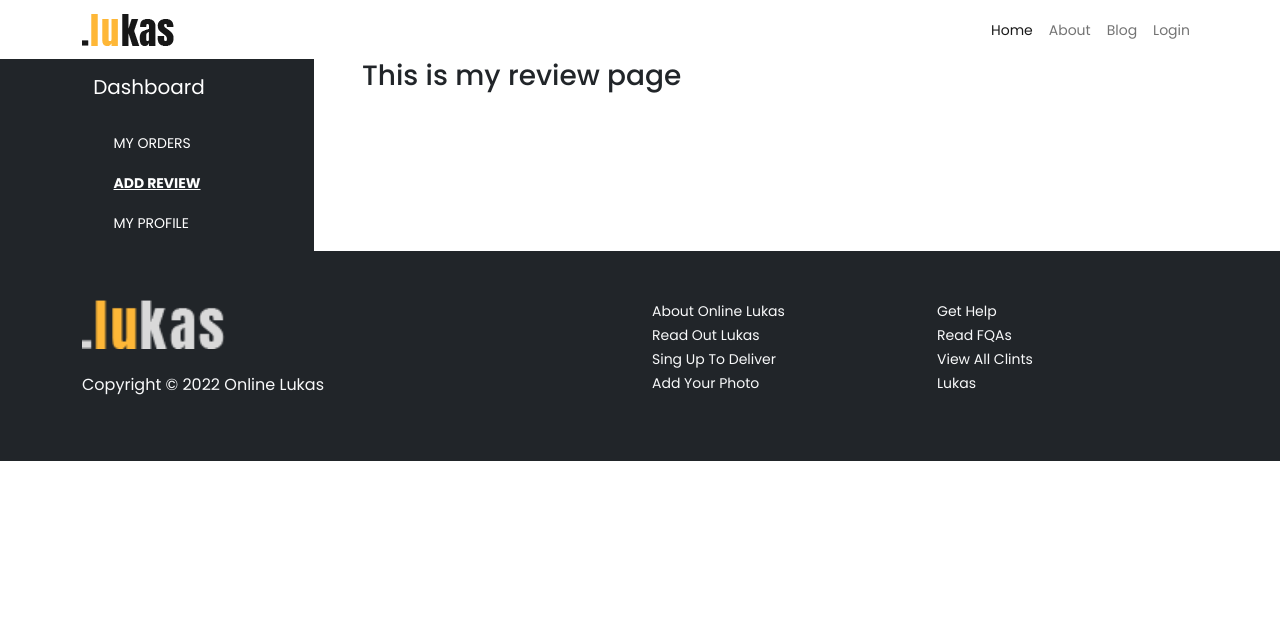
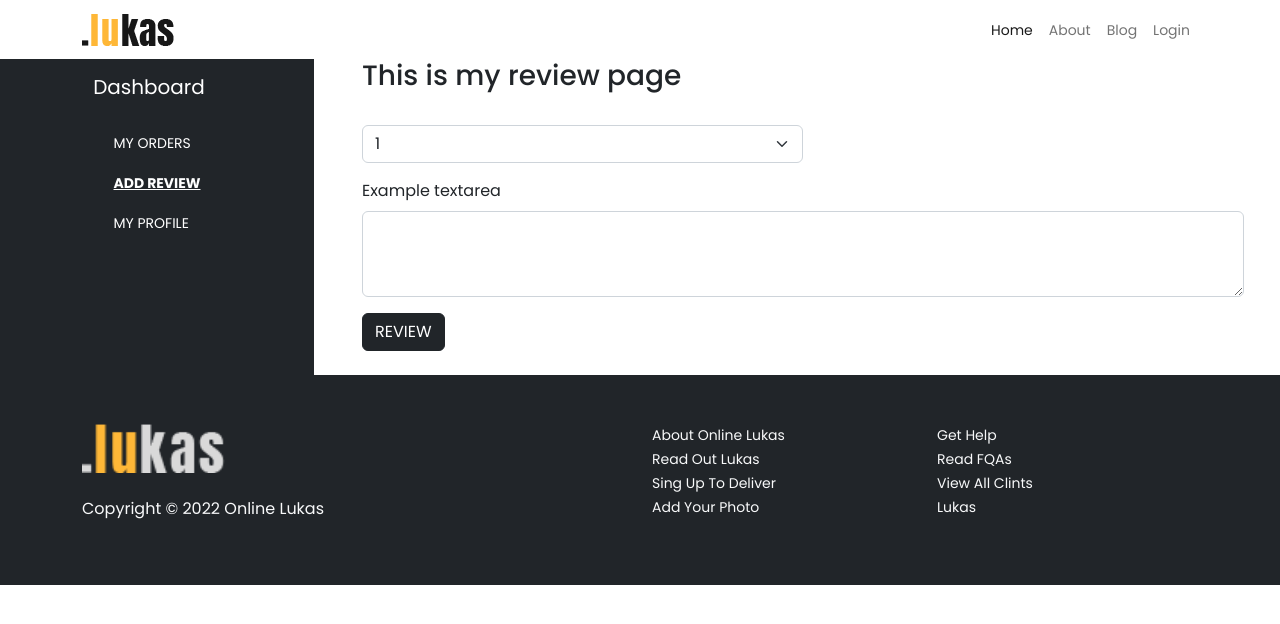
Before and after one commit to MdTasib/Lukas-client, a React (Create React App) app: page /dashboard/review in a window 1280 px wide. Shown: the top 624 px of the page. Built offline with nearby package versions, Linux system fonts and the light colour scheme; no server answers.

Commit message:
add review

```diff
--- a/src/pages/Dashboard/MyOrders.js
+++ b/src/pages/Dashboard/MyOrders.js
@@ -5,30 +5,58 @@ import { useQuery } from "react-query";
 import { useNavigate } from "react-router-dom";
 import auth from "../../firebase.init";
 import Loading from "../../shared/Loading";
+import Swal from "sweetalert2";
 
 const MyOrders = () => {
 	const [user, loading] = useAuthState(auth);
 	const navigate = useNavigate();
 
-	const { data: purcahsesOrder, isLoading } = useQuery(
-		["purcahsesOrder", user?.email],
-		() =>
+	const {
+		data: purcahsesOrder,
+		isLoading,
+		refetch,
+	} = useQuery(["purcahsesOrder", user?.email], () =>
 		fetch(`http://localhost:5000/purcahses?email=${user?.email}`, {
 			method: "GET",
 			headers: {
 				authorization: `Bearer ${localStorage.getItem("accessToken")}`,
 			},
 		}).then(res => {
-				console.log(res);
 			if (res.status === 401 || res.status === 403) {
 				signOut(auth);
 				localStorage.removeItem("accessToken");
 				navigate("/");
-					console.log(res);
 			}
 			return res.json();
 		})
 	);
+
+	const handleDelete = id => {
+		Swal.fire({
+			title: "Are you sure?",
+			text: "You Delete This Product",
+			icon: "warning",
+			showCancelButton: true,
+			confirmButtonColor: "#3085d6",
+			cancelButtonColor: "#d33",
+			confirmButtonText: "Yes, delete it!",
+		}).then(result => {
+			if (result.isConfirmed) {
+				fetch(`http://localhost:5000/purcahses/${id}`, {
+					method: "DELETE",
+					headers: {
+						"content-type": "application/json",
+						authorization: `Bearer ${localStorage.getItem("accessToken")}`,
+					},
+				})
+					.then(res => res.json())
+					.then(data => {
+						refetch();
+					});
+				Swal.fire("Deleted!", "Doctor has been deleted.", "success");
+			}
+		});
+	};
 
 	if (loading || isLoading) {
 		return <Loading />;
@@ -55,7 +83,14 @@ const MyOrders = () => {
 							<td>{order.name}</td>
 							<td>{order.productQuantity}</td>
 							<td>
-								<button className='btn btn-sm btn-danger'>Cancel</button>
+								<button
+									onClick={() => handleDelete(order._id)}
+									className='btn btn-sm btn-outline-danger'>
+									Cancel
+								</button>
+								<button className='btn btn-sm btn-outline-success ms-2'>
+									Pay
+								</button>
 							</td>
 						</tr>
 					))}
--- a/src/pages/Dashboard/MyReview.js
+++ b/src/pages/Dashboard/MyReview.js
@@ -1,9 +1,67 @@
 import React from "react";
+import { useAuthState } from "react-firebase-hooks/auth";
+import { useForm } from "react-hook-form";
+import toast from "react-hot-toast";
+import auth from "../../firebase.init";
+import Loading from "../../shared/Loading";
 
 const MyReview = () => {
+	const [user, loading] = useAuthState(auth);
+	const { register, handleSubmit } = useForm();
+
+	const onSubmit = data => {
+		const reviewData = {
+			review: data.review,
+			rating: data.rating,
+			userName: user?.displayName,
+			userEmail: user?.email,
+		};
+
+		fetch(`http://localhost:5000/review`, {
+			method: "POST",
+			headers: {
+				"content-type": "application/json",
+				authorization: `Bearer ${localStorage.getItem("accessToken")}`,
+			},
+			body: JSON.stringify(reviewData),
+		})
+			.then(res => res.json())
+			.then(data => {
+				console.log(data);
+				toast.success("Successfully Added Review");
+			});
+	};
+
+	if (loading) {
+		return <Loading />;
+	}
+
 	return (
 		<div>
 			<h3>This is my review page</h3>
+			<form className='py-4' onSubmit={handleSubmit(onSubmit)}>
+				<select
+					{...register("rating")}
+					class='form-select form-select mb-3 w-50'
+					aria-label='form-select-lg example'>
+					<option value='1'>1</option>
+					<option value='2'>2</option>
+					<option value='3'>3</option>
+					<option value='3'>4</option>
+					<option value='3'>5</option>
+				</select>
+				<div class='mb-3'>
+					<label for='review' class='form-label'>
+						Example textarea
+					</label>
+					<textarea
+						{...register("review", { required: true })}
+						class='form-control'
+						id='review'
+						rows='3'></textarea>
+				</div>
+				<input className='btn btn-dark' type='submit' value='REVIEW' />
+			</form>
 		</div>
 	);
 };
```
Lines whose indentation alone changed are shown as unchanged.
